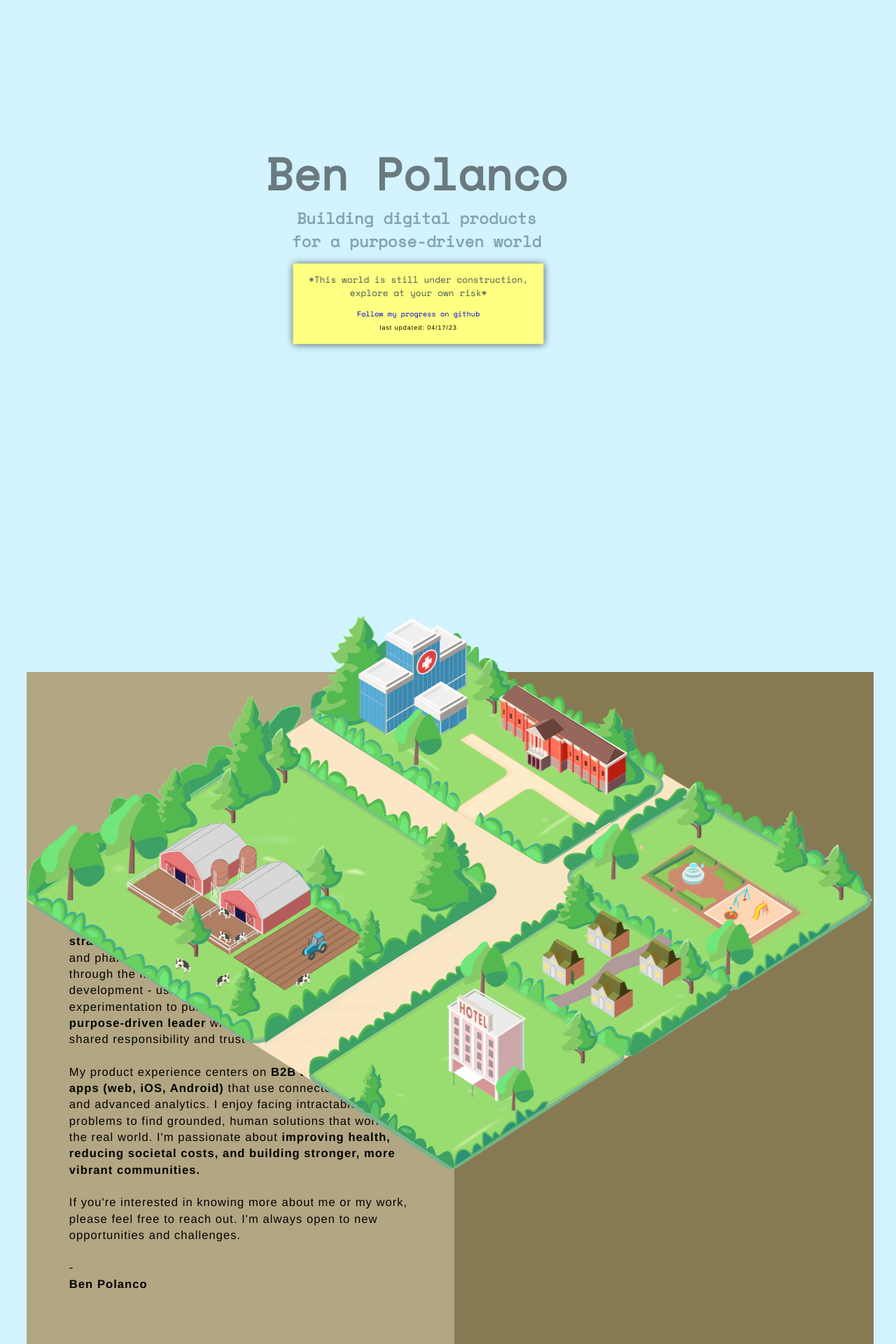
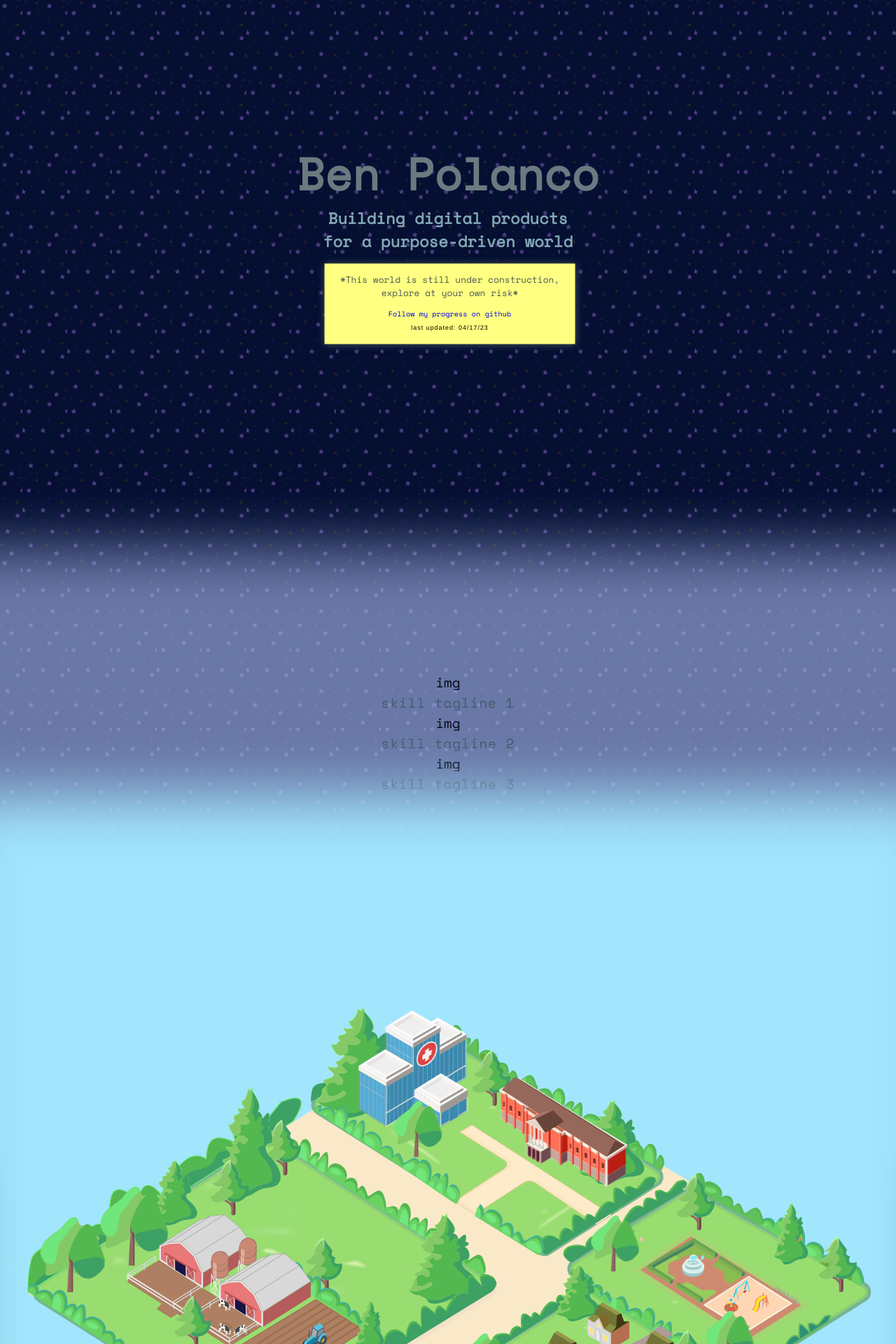
Before and after one commit to ben-polanco/portfolio-site, a Next.js app: page / in a window 1280 px wide. Shown: the top 1920 px of the page at 70% size. Built offline with nearby package versions, Linux system fonts and the light colour scheme.

Commit message:
Added About & Opacity components; Initial alignment of the About section

```diff
--- a/src/components/contact.js
+++ b/src/components/Footer/contact.js
@@ -1,6 +1,6 @@
 //contact.js
 import React from 'react';
-import styles from '../styles/Home.module.css';
+import styles from '../../styles/Home.module.css';
 
 function Contact() {
   return (
--- a/src/components/footer.js
+++ b/src/components/Footer/footer.js
@@ -1,14 +1,14 @@
 //footer.js
 import React from 'react';
-import About from './about_me';
+import Info from './info';
 import Contact from './contact';
-import styles from '../styles/Home.module.css';
+import styles from '../../styles/Home.module.css';
 
 function Footer() {
   return (
     <section className={styles.footer}>
 
-      <About />
+      <Info />
       <Contact />
     </section>
   );
--- a/src/components/about_me.js
+++ b/src/components/Footer/info.js
@@ -1,10 +1,10 @@
-//about_me.js
+//info.js
 import React from 'react';
-import styles from '../styles/Home.module.css';
+import styles from '../../styles/Home.module.css';
 
-function About() {
+function Info() {
   return (
-    <div className={styles.about}>
+    <div className={styles.info}>
       <h2>More info</h2>
       <p>
 I spent the last <span>seven years at Accenture leading strategy, design, and product management</span> for high tech and pharma companies. I specialize in guiding teams through the murky, early stages of new product development - using agile sprints and rapid experimentation to pursue market fit.  I’m a <span>hands-on, purpose-driven leader</span> who leans in to build a culture of shared responsibility and trust with everyone I work with.
@@ -19,4 +19,4 @@ If you're interested in knowing more about me or my work, please feel free to re
   );
 }
 
-export default About;
+export default Info;
--- /dev/null
+++ b/src/components/about.js
@@ -0,0 +1,44 @@
+// about.js
+import styles from "../styles/Home.module.css";
+import { useState, useEffect } from 'react';
+import { handleScroll } from './opacity';
+
+function About() {
+    {/*}
+    const [opacity, setOpacity] = useState(1);
+
+    useEffect(() => {
+      // Define max and min scroll positions and handle opacity
+      const minScrollPosition = window.innerHeight * .40;
+      const maxScrollPosition = window.innerHeight * 0.80;
+
+      window.addEventListener('scroll', () => handleScroll(setOpacity, minScrollPosition, maxScrollPosition));
+
+      // Remove event listener when component unmounts
+      return () => {
+        window.removeEventListener('scroll', () => handleScroll(setOpacity));
+      };
+    }, []);*/}
+
+    return (
+      <section className={styles.about} style={{ opacity: .6 }}>
+        <div className={styles.about_container}>
+          <div id="1">
+            <div className="about_img">img</div>
+            <h4 className="about_title">skill tagline 1</h4>
+          </div>
+          <div id="2">
+            <div className="about_img">img</div>
+            <h4 className="about_title">skill tagline 2</h4>
+          </div>
+          <div id="3">
+            <div className="about_img">img</div>
+            <h4 className="about_title">skill tagline 3</h4>
+          </div>
+
+        </div>
+      </section>
+    );
+}
+
+export default About;
--- /dev/null
+++ b/src/components/opacity.js
@@ -0,0 +1,25 @@
+// opacity.js
+export const opacityFunction = (scrollPosition, minScrollPosition, maxScrollPosition) => {
+    // Calculate opacity based on scroll position
+    if (scrollPosition < minScrollPosition - (window.innerHeight * .2)) {
+      return 0;
+    } else if (scrollPosition > maxScrollPosition + (window.innerHeight * .2)) {
+      return 0;
+    } else {
+      const opacityValue = (maxScrollPosition - scrollPosition) / (maxScrollPosition - minScrollPosition);
+      return opacityValue;
+    }
+  }
+
+  export const handleScroll = (setOpacity, minScrollPosition, maxScrollPosition) => {
+    // Get current scroll position
+    const scrollPosition = window.scrollY;
+
+    // Set opacity based on scroll position
+    setOpacity(opacityFunction(scrollPosition, minScrollPosition, maxScrollPosition));
+
+    // Use requestAnimationFrame to optimize performance
+    requestAnimationFrame(() => {
+      setOpacity(opacityFunction(scrollPosition, minScrollPosition, maxScrollPosition));
+    });
+  }
--- a/src/components/title.js
+++ b/src/components/title.js
@@ -1,43 +1,33 @@
-//title.js
+// title.js
 import styles from "../styles/Home.module.css";
 import { useState, useEffect } from 'react';
+import { handleScroll } from './opacity';
 
 function Title() {
+
     const [opacity, setOpacity] = useState(1);
 
     useEffect(() => {
-      const handleScroll = () => {
-        const scrollPosition = window.scrollY;
-        const maxOpacityScrollPosition = window.innerHeight * .15;
-        const minOpacityScrollPosition = window.innerHeight * 0.25;
+      // Define max and min scroll positions for opacity
+      const minScrollPosition = window.innerHeight * .01;
+      const maxScrollPosition = window.innerHeight * 0.45;
 
-        if (scrollPosition < maxOpacityScrollPosition) {
-          setOpacity(1);
-        } else if (scrollPosition > minOpacityScrollPosition) {
-          setOpacity(0);
-        } else {
-          const opacityValue = (minOpacityScrollPosition - scrollPosition) / (minOpacityScrollPosition - maxOpacityScrollPosition);
-          setOpacity(opacityValue);
-          requestAnimationFrame(() => {
-            setOpacity(opacityValue);
-          });
-        }
-      };
+      // Add event listener for scroll and call handleScroll function with max and min scroll positions as arguments
+      window.addEventListener('scroll', () => handleScroll(setOpacity, minScrollPosition, maxScrollPosition));
 
-      window.addEventListener('scroll', handleScroll);
-
+      // Remove event listener when component unmounts
       return () => {
-        window.removeEventListener('scroll', handleScroll);
+        window.removeEventListener('scroll', () => handleScroll(setOpacity));
       };
     }, []);
 
     return (
-      <div className={styles.title} style={{ opacity }}>
+      <div className={styles.title} style={{ opacity: opacity}}>
         <h1>Ben Polanco</h1>
         <h2>Building digital products<br /> for a purpose-driven world</h2>
         <div id={styles.under_construction}>
           *This world is still under construction, explore at your own risk*<br />
-          <a href="https://github.com/ben-polanco/portfolio-site/blob/main/user_stories.md" target="_blank">Follow my progress on github</a>
+          <a href="https://github.com/" target="_blank">Follow my progress on github</a>
           <p>last updated: 04/17/23</p>
         </div>
       </div>
--- a/src/pages/index.tsx
+++ b/src/pages/index.tsx
@@ -4,9 +4,8 @@ import '@fontsource/space-mono';
 import styles from '@/styles/Home.module.css'
 import Building from '../components/building'
 import Title from '../components/title'
-import Footer from '../components/footer'
-
-//import Experience_Card from '../components/experience_card'
+import Footer from '../components/Footer/footer'
+import About from '../components/about'
 
 const locations =[
   {x:-200,y:280},       // hospital
@@ -25,10 +24,11 @@ export default function Home() {
         <title>Ben Polanco - Head of Product</title>
       </Head>
       <Title />
+      <About />
       <div id={styles.contents} />
       <div className={styles.wrapper}>
         <div className={styles.container}>
-          <Building locations={locations}></Building>
+          <Building locations={locations} />
         </div>
       </div>
 
--- a/src/styles/Home.module.css
+++ b/src/styles/Home.module.css
@@ -13,10 +13,10 @@ Title Section
   color: #6A7A80;
   position: fixed;
   top: 35%;
-  left: 46.5%;
+  left: 50%;
   transform: translate(-50%, -50%);
   opacity: 1;
-  transition: opacity 0.35s ease-in-out;
+  transition: opacity  ease-in-out;
 }
 
 
@@ -50,6 +50,20 @@ text-decoration: none;
   font-size:.7em;
   }
 
+.about {
+  font-size: 1.5vw;
+  margin: 0;
+  font-family: "Space Mono", sans-serif;
+  /*background-color: #D3F4FF;*/
+  background-color: #aebef5;
+  position: absolute;
+  bottom: -90%;
+  width:100%;
+  box-shadow: 0 0 6vw 14vw #aebef5;
+  height:70vh;
+  transition: opacity 0.4s ease-in-out;
+}
+
 /*
 ************************************************************************************************
 Map Section
@@ -58,10 +72,11 @@ Map Section
 
 .wrapper {
   position: absolute;
-  top: 85%;
+  top: 155%;
   transform: translate(-50%, 50%);
   bottom:50%;
   pointer-events: none;
+
 }
 
 .container {
@@ -70,7 +85,8 @@ Map Section
   width: calc(4.5vw*21);
   left:53%;
   position:relative;
-
+  background-color: #a1e6fd;
+  box-shadow: 0 0 6vw 8vw #a1e6fd;
 }
 
 .contents{
@@ -424,7 +440,7 @@ Footer Section
 .footer {
   background-color: #fff;
   position: absolute;
-  top:30vw;
+  top:105vw;
   transform: translateY(50%);
   width:calc(4.5vw*21);
   height:160%;
@@ -520,17 +536,17 @@ Footer Section
     font-size: 4vw;
   }
 
-.about {
+.info {
     background-color: #B3A682;
     width:50.5%;
     text-align:left;
 }
 
-.about p{
+.info p{
   margin-top:2em;
 }
 
-.about span{
+.info span{
   font-weight:bold;
 }
 
--- a/src/styles/globals.css
+++ b/src/styles/globals.css
@@ -6,13 +6,20 @@
 
 html,
 body {
-  background: #D3F4FF;
+  background: #272048;
   /*font-size: 0pt;*/
   font-family: "Space Mono", monospace;
   font-weight: 400;
   text-align:center;
   height: 100%;
   overflow-x:hidden;
+  background-image: url("../../public/Background.svg");
+  background-repeat: repeat;
+  background-size: 5%;
+  background-position: center;
+  background-attachment: fixed;
+  background-blend-mode: overlay;
+
 }
 
 body {
```
Also changed, not shown: public/background.svg (added), 1 other file (tests, documents, lock files or other folders).
